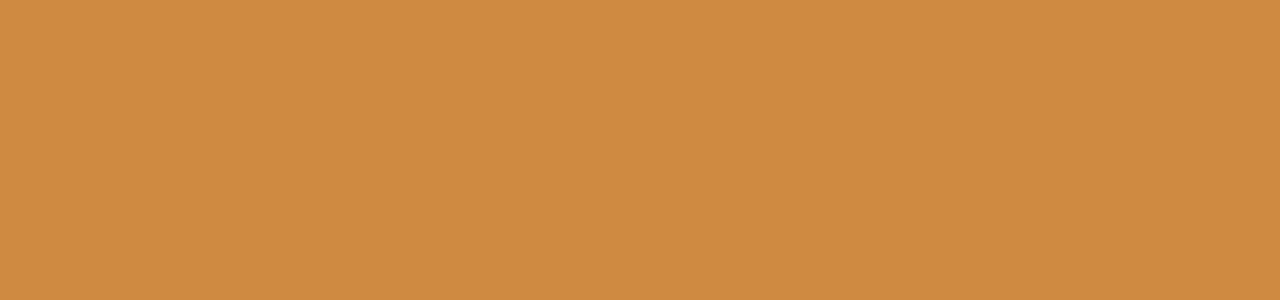
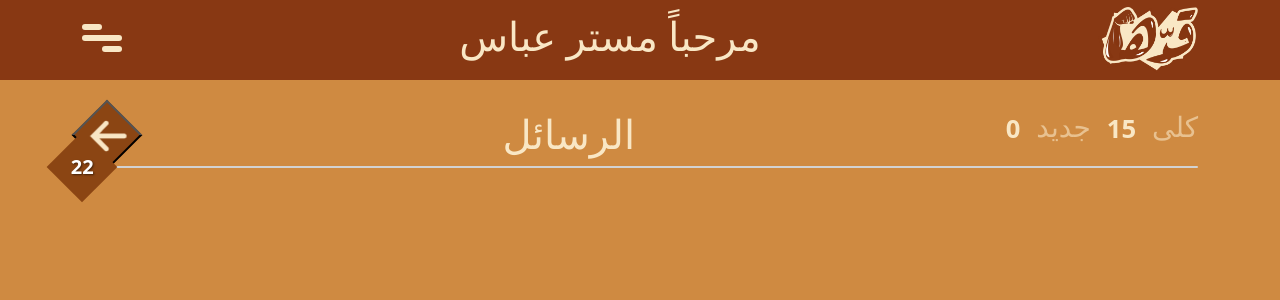
Before and after one commit to MARWAN-elmasrry/gaddha, a React (Vite) app: page /dmess in a window 1280 px wide. Before the commit this address had no page. Shown: the top 300 px of the page. Built offline with nearby package versions, Linux system fonts and the light colour scheme.

Commit message:
page of mess

```diff
--- a/src/App.jsx
+++ b/src/App.jsx
@@ -14,6 +14,7 @@ import Pack from './components/home/pack/pack';
 import Comq from './components/home/comq/comq';
 import Dhead from './components/dashboard/dhead/dhead';
 import Dmain from './components/dashboard/dmain/dmain';
+import Dmess from './components/dashboard/dmess/dmess';
 
 const SandBackground = ({ intensity = 0.75, blur = 1 }) => {
   const backgroundStyle = {
@@ -59,8 +60,6 @@ const SandBackground = ({ intensity = 0.75, blur = 1 }) => {
 
 function App() {
   return (
-    <>
-
     <BrowserRouter>
       <Routes>
         <Route path="/" element={<>
@@ -78,10 +77,13 @@ function App() {
         <Route path='/dash' element={<>
             <Dhead />
             <Dmain />
-        </>} />
+          </>} />
+        <Route path='/dmess' element={<>
+            <Dhead />
+            <Dmess />
+          </>} />
       </Routes>
     </BrowserRouter>
-    </>
   )
 }
 
--- a/src/components/dashboard/dmain/dmain.jsx
+++ b/src/components/dashboard/dmain/dmain.jsx
@@ -40,7 +40,7 @@ const [hoveredCard, setHoveredCard] = useState(null);
         </div>
       <div className="container">
         <div className="d-main-cont">
-          <h1>لوحة الإحصا</h1>
+          <h1>لوحة الإحصائيات</h1>
           <div className="cards">
             <div className="f-card"
             onMouseEnter={() => setHoveredCard('file')}
@@ -174,7 +174,7 @@ const [hoveredCard, setHoveredCard] = useState(null);
           <div className="r-card"
             onMouseEnter={() => setHoveredCard('mess')}
             onMouseLeave={() => setHoveredCard(null)}>
-              <h3 className="card-title"><img src={getImageSrc('mess')} alt="hover" /> الرسائل  <img src={getImageSrc('mess')} alt="hover" /></h3>
+              <h3  onClick={(e) => {e.preventDefault();window.location.href='/dmess';}} style={{cursor:'pointer'}} className="card-title"><img src={getImageSrc('mess')} alt="hover" /> الرسائل  <img src={getImageSrc('mess')} alt="hover" /></h3>
               <div className="card-info">
                 <div className="info">
                   <h3>جديد</h3>
--- /dev/null
+++ b/src/components/dashboard/dmess/dmStyle.css
@@ -0,0 +1,54 @@
+.d-mess .d-mess-cont .h-cont{
+    display: flex;
+    justify-content: space-between;
+    margin-top: 30px;
+    color: rgba(249, 231, 197, 1);
+}
+.d-mess .d-mess-cont .h-cont .back-btn button{
+    width: 50px;
+    height: 50px;
+    background-color: #8B4513;
+    transform: rotate(45deg);
+}
+.d-mess .d-mess-cont .h-cont .back-btn button img{
+    transform: rotate(-45deg);
+}
+.d-mess .d-mess-cont .h-cont .cont-info{
+    display: flex;
+    justify-content: space-between;
+    gap: 1rem;
+}
+.d-mess .d-mess-cont .h-cont .cont-info .info{
+    display: flex;
+    flex-direction: row-reverse;
+    gap: 1rem;
+}
+.d-mess .d-mess-cont .h-cont .cont-info .info h3{
+  opacity: .6;
+}
+.d-mess .d-mess-cont .h-cont .cont-info .info p{
+  font-size: 1.6rem;
+  font-weight: 700;
+}
+.d-mess .d-mess-cont .cards .card{
+    position: relative;
+}
+.d-mess .d-mess-cont .cards .card .card-num{
+    width: 50px;
+    height: 50px;
+    background-color: #8B4513;
+    transform: rotate(45deg);
+    display: flex;
+    justify-content: center;
+    align-items: center;
+    position: absolute;
+    top: -25px;
+    left: -26px;
+}
+.d-mess .d-mess-cont .cards .card .card-num .number{
+    color: white;
+    font-size: 20px;
+    font-weight: bold;
+    transform: rotate(-45deg);
+    text-shadow: 1px 1px 2px rgba(0, 0, 0, 0.5);
+}
--- /dev/null
+++ b/src/components/dashboard/dmess/dmess.jsx
@@ -0,0 +1,41 @@
+import './dmStyle.css';
+import { Link } from 'react-router-dom';
+
+const Dmess =()=>{
+    return(<>
+        <div className="d-mess">
+            <div className="container">
+                <div className="d-mess-cont">
+                    <div className="h-cont">
+                        <div className="back-btn">
+                            <button  onClick={(e) => {e.preventDefault();window.location.href='/dash';}} ><img src="./back.png" alt="" /></button>
+                        </div>
+                        <h1>الرسائل</h1>
+                        <div className="cont-info">
+                            <div className="info">
+                              <h3>جديد</h3>
+                              <p>0</p>
+                            </div>
+                            <div className="info">
+                              <h3>كلى</h3>
+                              <p>15</p>
+                            </div>
+                        </div>
+                    </div>
+                    <div className="cards">
+                            <div className="card">
+                                <div className="card-num">
+                                    <span class="number">22</span>
+                                </div>
+                                <div className="card-info">
+
+                                </div>
+                            </div>
+                    </div>
+                </div>
+            </div>
+        </div>
+    </>)
+}
+
+export default Dmess;
```
Also changed, not shown: public/back.png (added).
